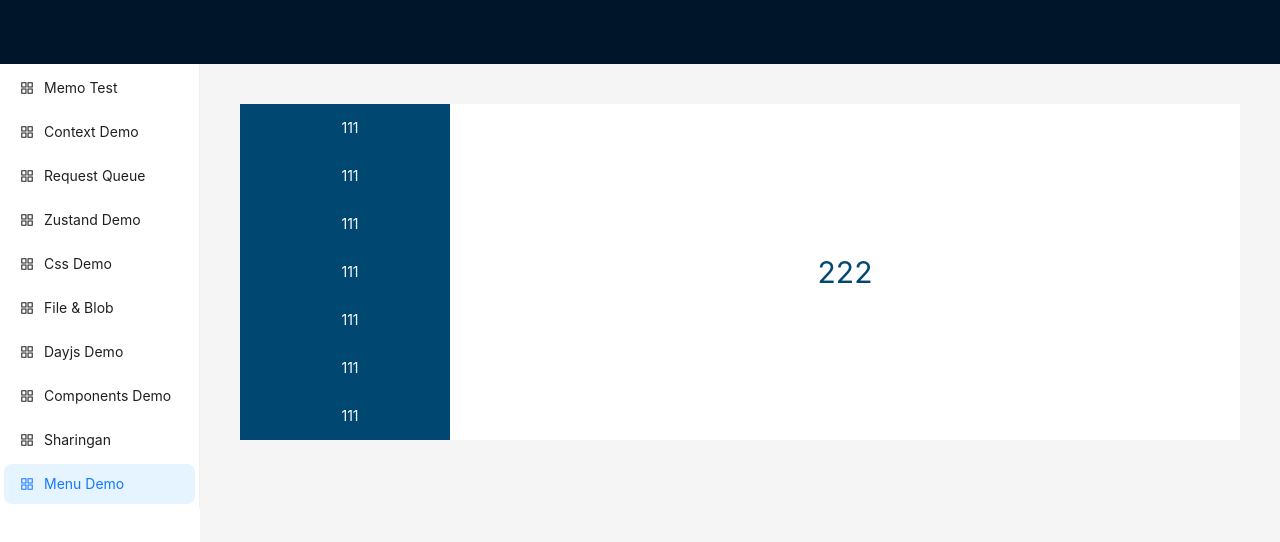
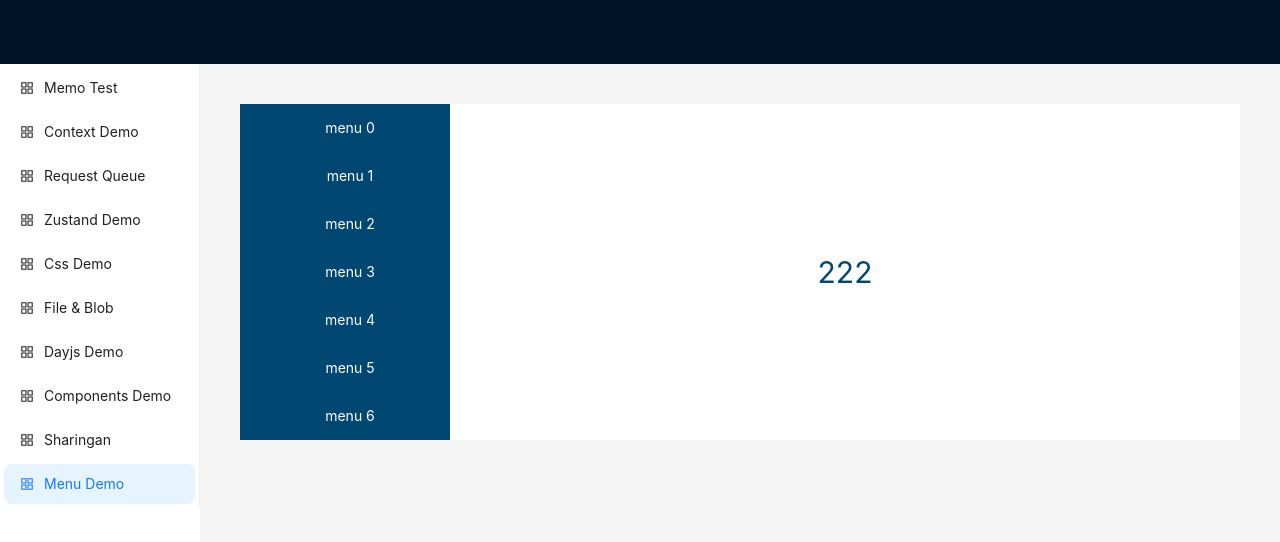
Before and after one commit to dongbanban/bambam, a React (Vite) app: page /menuDemo in a window 1280 px wide. Shown: the top 542 px of the page. Built offline with nearby package versions, Linux system fonts and the light colour scheme.

Commit message:
feature: update border-radius

```diff
--- a/src/views/menuDemo.jsx
+++ b/src/views/menuDemo.jsx
@@ -2,35 +2,23 @@
  * @FilePath: /Users/i104/bambam/src/views/menuDemo.jsx
  * @author: dongyang(yang.dong@derbysoft.net)
  */
-import React from 'react'
+import React, { useMemo, useState } from 'react'
 import { Flex } from 'antd'
 import './menuDemo.less'
 
 function MenuTest() {
+    const [menuKey, setKey] = useState(null)
+    const menuEl = useMemo(() => {
+        return new Array(7).fill('menu').map((item, index) => {
+            return <Flex className={`item${index === menuKey ? ' active-item' : ''}`} justify='center' align='center' onClick={() => setKey(index)}>
+                <div className={`menu-item${index === menuKey ? ' active-menu' : ''}${index === 0 ? ' isFirst' : ''}${index === 6 ? ' isLast' : ''}`}>{item + ' ' + index}</div>
+            </Flex>
+        })
+    }, [menuKey])
     return (
         <Flex className='left' gap={0} horizontal>
             <Flex gap={0} vertical>
-                <Flex className='item' justify='center' align='center'>
-                    <div className='menu-item isFirst'>111</div>
-                </Flex>
-                <Flex className='item' justify='center' align='center'>
-                    <div className='menu-item'>111</div>
-                </Flex>
-                <Flex className='item' justify='center' align='center'>
-                    <div className='menu-item'>111</div>
-                </Flex>
-                <Flex className='item' justify='center' align='center'>
-                    <div className='menu-item'>111</div>
-                </Flex>
-                <Flex className='item' justify='center' align='center'>
-                    <div className='menu-item'>111</div>
-                </Flex>
-                <Flex className='item' justify='center' align='center'>
-                    <div className='menu-item'>111</div>
-                </Flex>
-                <Flex className='item' justify='center' align='center'>
-                    <div className='menu-item isLast'>111</div>
-                </Flex>
+                {menuEl}
             </Flex>
             <Flex className='right' justify='center' align='center' flex={1}>222</Flex>
         </Flex>
--- a/src/views/menuDemo.less
+++ b/src/views/menuDemo.less
@@ -15,7 +15,9 @@
             align-items: center;
             height: 100%;
             width: 100%;
+        }
 
+        .active-menu {
             &::before {
                 content: '';
                 position: absolute;
@@ -26,7 +28,7 @@
                 background: #004771;
                 border-bottom-right-radius: 20px;
                 z-index: 10;
-                visibility: hidden;
+                visibility: visible;
             }
 
             &::after {
@@ -39,7 +41,7 @@
                 background: #004771;
                 border-top-right-radius: 20px;
                 z-index: 10;
-                visibility: hidden;
+                visibility: visible;
             }
 
             &.isFirst {
@@ -55,7 +57,7 @@
             }
         }
 
-        &:hover {
+        &.active-item {
             border-top-left-radius: 100px;
             border-bottom-left-radius: 100px;
             background: #fff;
@@ -86,11 +88,6 @@
                     background: #fff;
                 }
             }
-
-            .menu-item::before,
-            .menu-item::after {
-                visibility: visible;
-            }
         }
     }
 }
```
